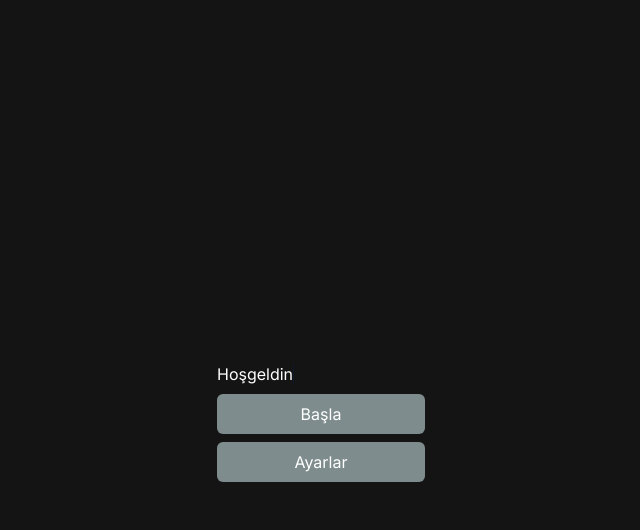
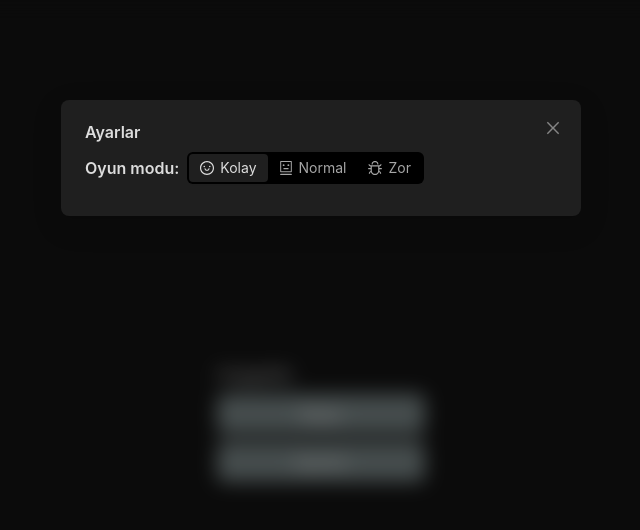
Before and after one commit to Berkcolakk/card-guess-game, a Next.js app: page / in a window 1280 px wide. Both pictures are taken after a click on the button "Ayarlar". Shown: the top 530 px of the page, without its empty margins (319-959 px from the left). Built offline with nearby package versions, Linux system fonts and the light colour scheme.

Commit message:
- game mode

```diff
--- a/src/app/page.tsx
+++ b/src/app/page.tsx
@@ -3,18 +3,21 @@ import Button from "@/components/Button";
 import Card from "@/components/Card";
 import CardList from "@/components/CardList";
 import { motion } from "framer-motion";
-import React from "react";
+import React, { useState } from "react";
 import AnimatedText from "@/components/AnimatedText";
+import CustomModal from "@/components/CustomModal";
+import Settings from "@/components/Settings";
 
 export default function Home() {
+  const [open, setOpen] = useState<boolean>(false);
   return (
     <div className="m-auto h-full items-center w-full">
       <div className="justify-center flex h-full ">
         <div className="grid grid-cols-1 space-y-2 w-52 h-20 self-center">
           <AnimatedText delay={1} texts={["Hoşgeldin", "Oynamaya hazır mısın?"]} className="text-white" />
           <Button>Başla</Button>
-          <Button>Ayarlar</Button>
-
+          <Button onClick={() => setOpen(true)}>Ayarlar</Button>
+          <Settings open={open} setOpen={setOpen} />
         </div>
       </div>
     </div>
--- /dev/null
+++ b/src/components/CustomModal/index.tsx
@@ -0,0 +1,39 @@
+import React, { ReactNode, useState } from 'react';
+import { Button, ConfigProvider, Modal, Space } from 'antd';
+
+interface IProps {
+    open: boolean;
+    setOpen: React.Dispatch<React.SetStateAction<boolean>>
+    title?: React.ReactNode;
+    children: ReactNode;
+    footer?: React.ReactNode;
+
+}
+const CustomModal: React.FC<IProps> = ({ open, setOpen, title, children, footer }) => {
+    const modalStyles = {
+        mask: {
+            backdropFilter: 'blur(10px)',
+        },
+    };
+
+    return (
+        <ConfigProvider
+            modal={{
+                styles: modalStyles,
+            }}
+        >
+            <Modal
+                title={title}
+                footer={footer}
+                open={open}
+                onCancel={() => setOpen(false)}
+                okButtonProps={{ style: { display: "none" } }}
+                cancelButtonProps={{ style: { display: "none" } }}
+            >
+                {children}
+            </Modal>
+        </ConfigProvider>
+    );
+};
+
+export default CustomModal;
--- /dev/null
+++ b/src/components/Settings/index.tsx
@@ -0,0 +1,34 @@
+import { useState } from "react";
+import CustomModal from "../CustomModal"
+import { Segmented, Space } from "antd";
+import Title from "antd/es/typography/Title";
+import { BugOutlined, RobotOutlined, SmileOutlined } from "@ant-design/icons";
+
+interface IProps {
+    open: boolean;
+    setOpen: React.Dispatch<React.SetStateAction<boolean>>
+}
+const Settings: React.FC<IProps> = ({ open, setOpen }) => {
+    return (
+        <CustomModal
+            title={<h1>Ayarlar</h1>}
+            open={open}
+            setOpen={setOpen}>
+            <>
+                <div className="flex">
+                    <Space>
+                        <Title level={5} className="!mb-0">Oyun modu: </Title>
+                        <Segmented options={[
+                            { label: 'Kolay', value: 'easy', icon: <SmileOutlined /> },
+                            { label: 'Normal', value: 'normal', icon: <RobotOutlined /> },
+                            { label: 'Zor', value: 'hard', icon: <BugOutlined /> },
+                        ]}
+                            onClick={(e) => {
+                            }} />
+                    </Space>
+                </div>
+            </>
+        </CustomModal>
+    )
+}
+export default Settings;
```
